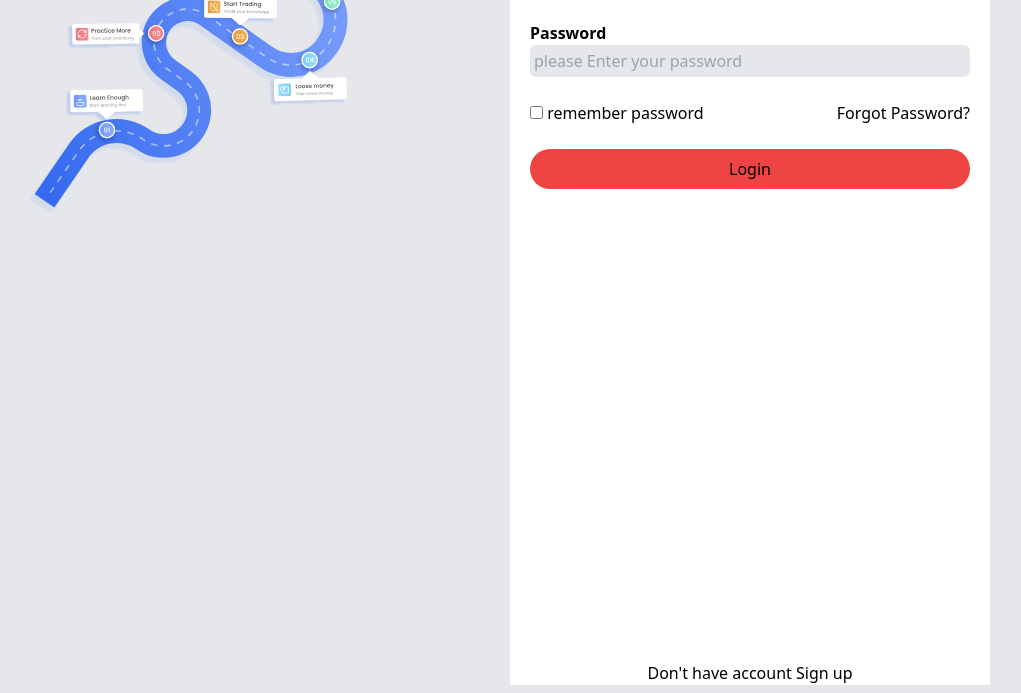
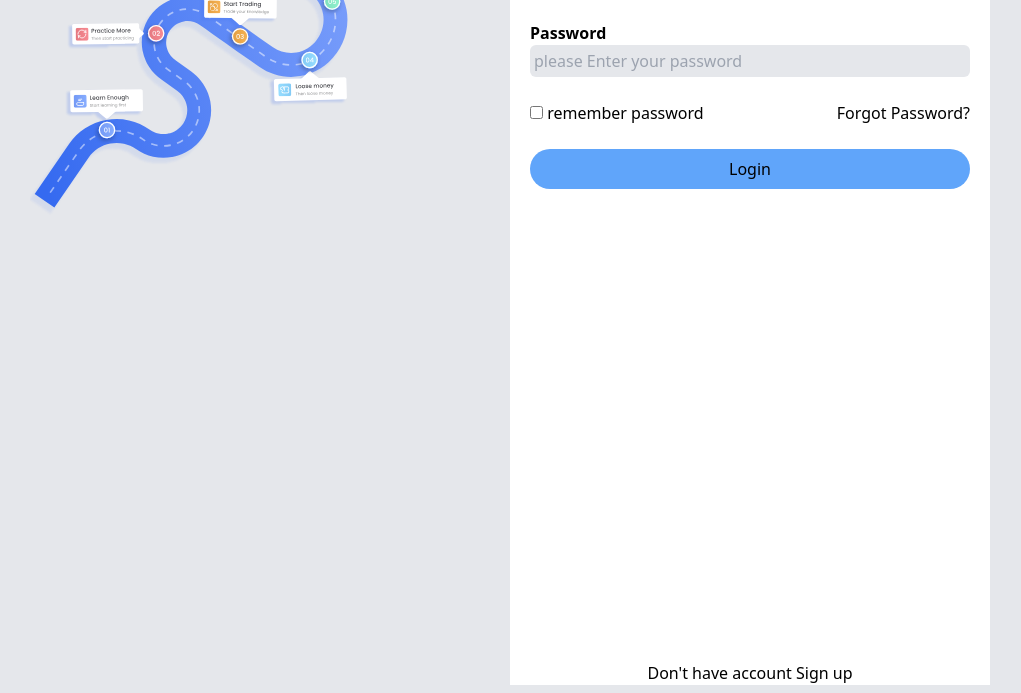
Before and after one commit to majid-amini/loginform_tailwindcss, a website: page index.html in a window 1280 px wide. Shown: the part 195-888 px from the top of the page, without its empty margins (130-1151 px from the left). Drawn offline with Linux system fonts and the light colour scheme.

Commit message:
bg button color changed

```diff
--- a/index.html
+++ b/index.html
@@ -35,7 +35,7 @@
                     </div>
 
                 </div>
-                <div class="w-full bg-red-500 rounded-full p-2">
+                <div class="w-full bg-blue-400 rounded-full p-2">
                     <button>Login</button>
                 </div>
             </form>
```
Also changed, not shown: css/main.css.
